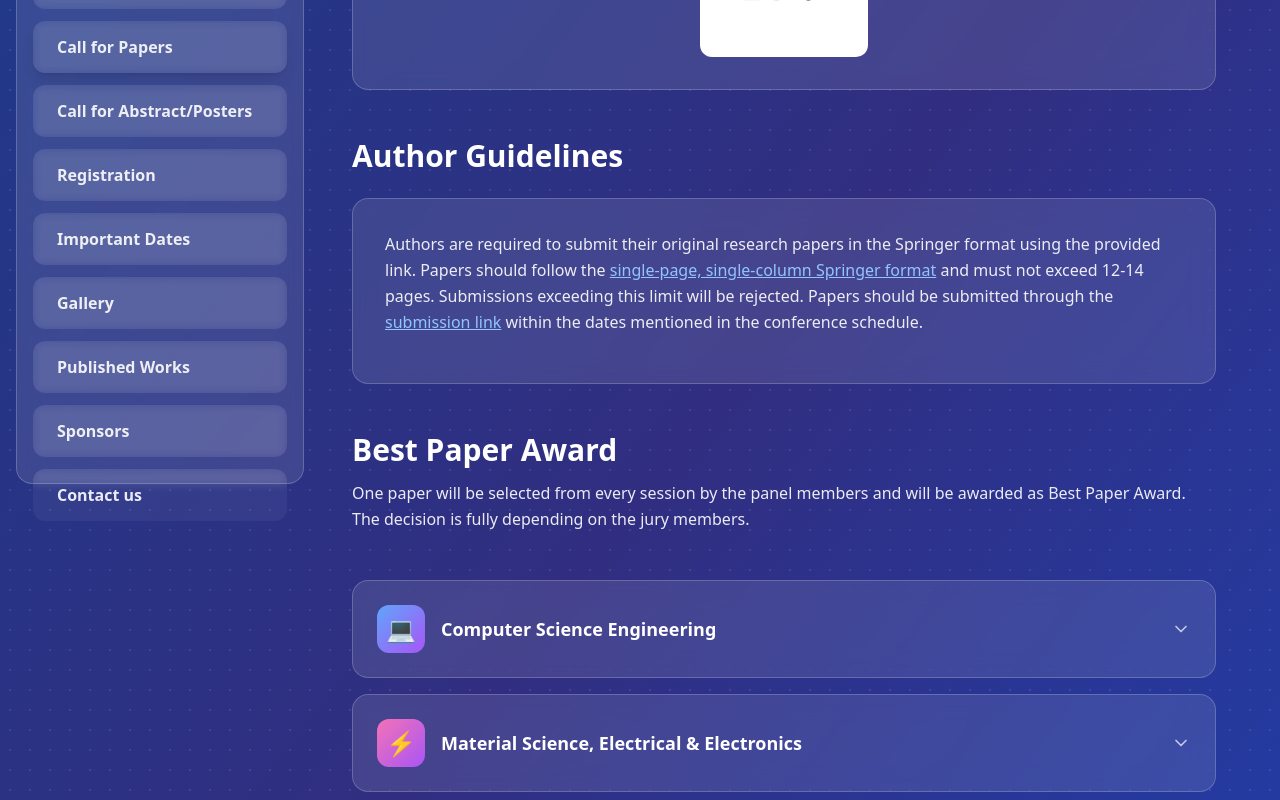
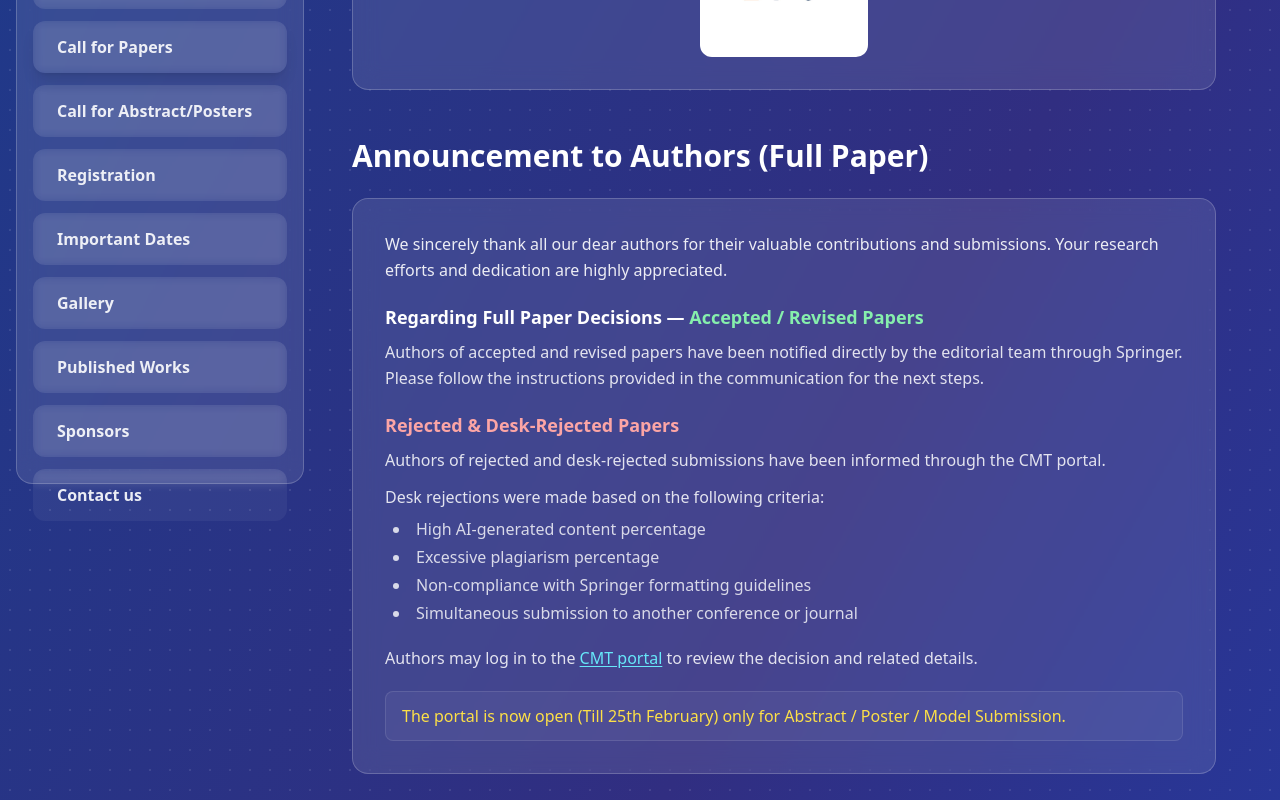
Before and after one commit to sameer-soni/icistech, a React (Vite) app: page /call-for-papers in a window 1280 px wide. Shown: the part 300-1100 px from the top of the page. Built offline with nearby package versions, Linux system fonts and the light colour scheme.

Commit message:
some changes

```diff
--- a/src/pages/CallForPapers.tsx
+++ b/src/pages/CallForPapers.tsx
@@ -208,6 +208,71 @@ const CallForPapers = () => {
             </div>
           </motion.div>
 
+          {/* Announcement to Authors */}
+          <motion.div
+            initial={{ opacity: 0, y: 30 }}
+            animate={{ opacity: 1, y: 0 }}
+            transition={{ duration: 0.8, delay: 0.3 }}
+            className="mb-12"
+          >
+            <h2 className="text-2xl md:text-3xl font-bold text-white mb-6">
+              Announcement to Authors (Full Paper)
+            </h2>
+            <div className="bg-white/10 backdrop-blur-md border border-white/20 rounded-2xl p-6 md:p-8 space-y-5">
+              <p className="text-white/90 leading-relaxed">
+                We sincerely thank all our dear authors for their valuable contributions and submissions. Your research efforts and dedication are highly appreciated.
+              </p>
+
+              {/* Accepted / Revised */}
+              <div>
+                <h3 className="text-lg font-semibold text-white mb-2">
+                  Regarding Full Paper Decisions — <span className="text-green-300">Accepted / Revised Papers</span>
+                </h3>
+                <p className="text-white/85 leading-relaxed">
+                  Authors of accepted and revised papers have been notified directly by the editorial team through Springer. Please follow the instructions provided in the communication for the next steps.
+                </p>
+              </div>
+
+              {/* Rejected & Desk-Rejected */}
+              <div>
+                <h3 className="text-lg font-semibold text-white mb-2">
+                  <span className="text-red-300">Rejected & Desk-Rejected Papers</span>
+                </h3>
+                <p className="text-white/85 leading-relaxed mb-3">
+                  Authors of rejected and desk-rejected submissions have been informed through the CMT portal.
+                </p>
+                <p className="text-white/85 mb-2">Desk rejections were made based on the following criteria:</p>
+                <ul className="list-disc list-inside text-white/80 space-y-1 pl-2">
+                  <li>High AI-generated content percentage</li>
+                  <li>Excessive plagiarism percentage</li>
+                  <li>Non-compliance with Springer formatting guidelines</li>
+                  <li>Simultaneous submission to another conference or journal</li>
+                </ul>
+              </div>
+
+              {/* CMT Portal Note */}
+              <p className="text-white/85 leading-relaxed">
+                Authors may log in to the{" "}
+                <a
+                  href="https://cmt3.research.microsoft.com"
+                  target="_blank"
+                  rel="noopener noreferrer"
+                  className="text-cyan-300 underline underline-offset-2 hover:text-cyan-200 transition-colors"
+                >
+                  CMT portal
+                </a>{" "}
+                to review the decision and related details.
+              </p>
+
+              {/* Portal Open Notice */}
+              <div className="bg-white/5 rounded-lg px-4 py-3 border border-white/10">
+                <p className="text-yellow-300 font-medium text-sm md:text-base">
+                  The portal is now open (Till 25th February) only for Abstract / Poster / Model Submission.
+                </p>
+              </div>
+            </div>
+          </motion.div>
+
           {/* Author Guidelines */}
           <motion.div
             initial={{ opacity: 0, y: 30 }}
--- a/src/pages/Index.tsx
+++ b/src/pages/Index.tsx
@@ -92,6 +92,32 @@ const Index = () => {
                   Submit Abstract <span className="opacity-50 mx-1">|</span> Poster
                 </motion.button>
               </a>
+            </motion.div>
+
+            {/* Important Notice */}
+            <motion.div
+              initial={{ opacity: 0, y: 10 }}
+              animate={{ opacity: 1, y: 0 }}
+              transition={{ duration: 0.6, delay: 1.5 }}
+              className="mx-auto mb-5 md:mb-8 px-4 w-full"
+            >
+              <div className="bg-white/5 backdrop-blur-sm rounded-md px-5 py-2.5">
+                <p className="text-yellow-300 text-xs sm:text-sm font-semibold mb-0.5">
+                  Important Notice
+                </p>
+                <p className="text-white/85 text-xs sm:text-sm leading-snug">
+                  Authors of accepted and revised papers have been notified directly by the editorial team through Springer. Please follow the instructions provided in the communication for the next steps. Authors may log in to the{" "}
+                  <a
+                    href="https://cmt3.research.microsoft.com"
+                    target="_blank"
+                    rel="noopener noreferrer"
+                    className="text-cyan-300 underline underline-offset-2 hover:text-cyan-200 transition-colors"
+                  >
+                    CMT portal
+                  </a>{" "}
+                  to review the decision and related details.
+                </p>
+              </div>
             </motion.div>
 
             <motion.p
```
